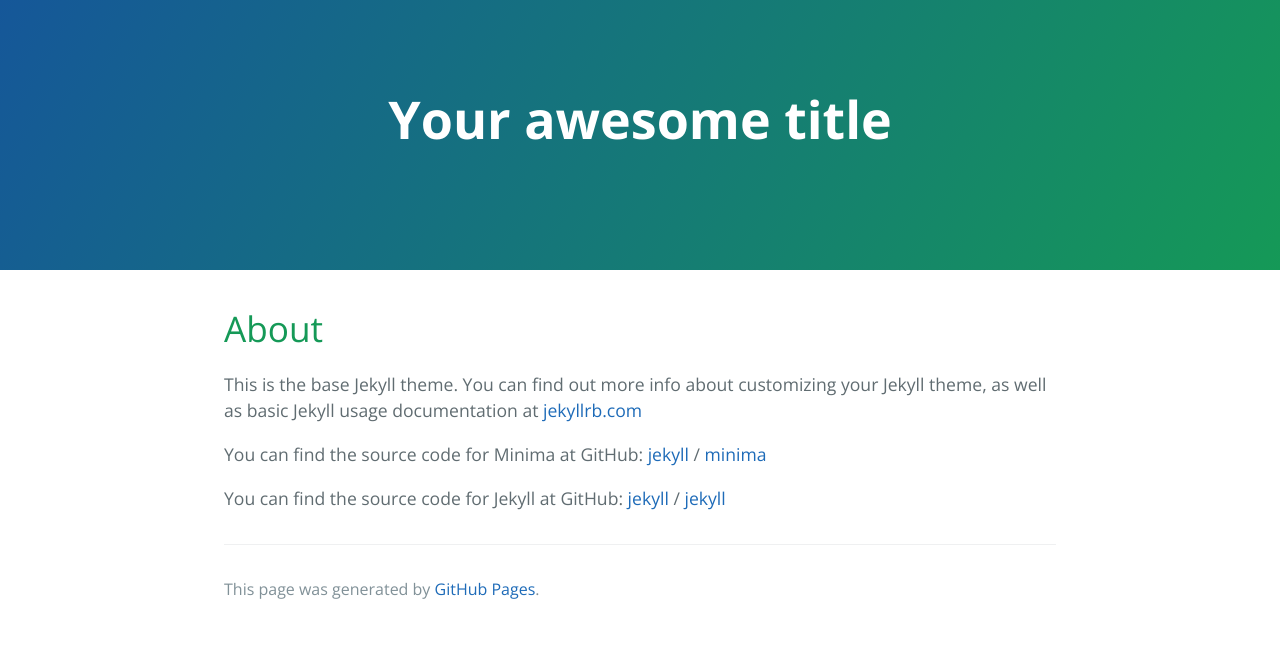
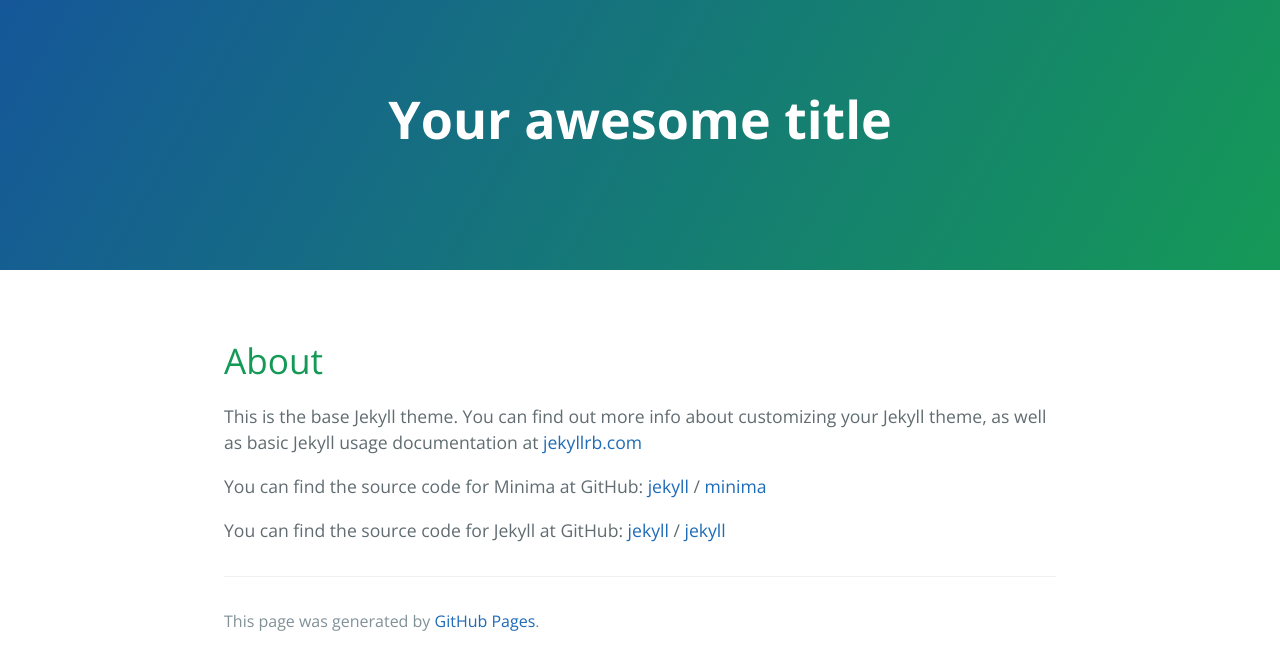
Before and after one commit to nighon/nighon.github.io, a Jekyll site: the page built from about.md, in a window 1280 px wide. Shown: the top 670 px of the page. Built offline with Jekyll 4.4.1, drawn with Linux system fonts in a browser that asks for light colours; the repository's description, which GitHub fills in, is left out.

Commit message:
Update styles

```diff
--- a/_layouts/home.html
+++ b/_layouts/home.html
@@ -10,12 +10,9 @@
   {{ content }}
 
   {%- if site.posts.size > 0 -%}
-    <h2 class="post-list-heading">{{ page.list_title | default: "Posts" }}</h2>
     <ul class="post-list">
       {%- for post in site.posts -%}
       <li>
-        {%- assign date_format = site.minima.date_format | default: "%b %-d, %Y" -%}
-        <span class="post-meta">{{ post.date | date: date_format }}</span>
         <h3>
           <a class="post-link" href="{{ post.url | relative_url }}">
             {{ post.title | escape }}
@@ -27,8 +24,6 @@
       </li>
       {%- endfor -%}
     </ul>
-
-    <p class="rss-subscribe">subscribe <a href="{{ "/feed.xml" | relative_url }}">via RSS</a></p>
   {%- endif -%}
 
 </div>
--- a/_sass/jekyll-theme-cayman.scss
+++ b/_sass/jekyll-theme-cayman.scss
@@ -168,18 +168,18 @@
 
   @include large {
     max-width: 64rem;
-    padding: 2rem 6rem;
+    padding: 4rem 6rem;
     margin: 0 auto;
     font-size: 1.1rem;
   }
 
   @include medium {
-    padding: 2rem 4rem;
+    padding: 4rem 4rem;
     font-size: 1.1rem;
   }
 
   @include small {
-    padding: 2rem 1rem;
+    padding: 4rem 1rem;
     font-size: 1rem;
   }
 
```
